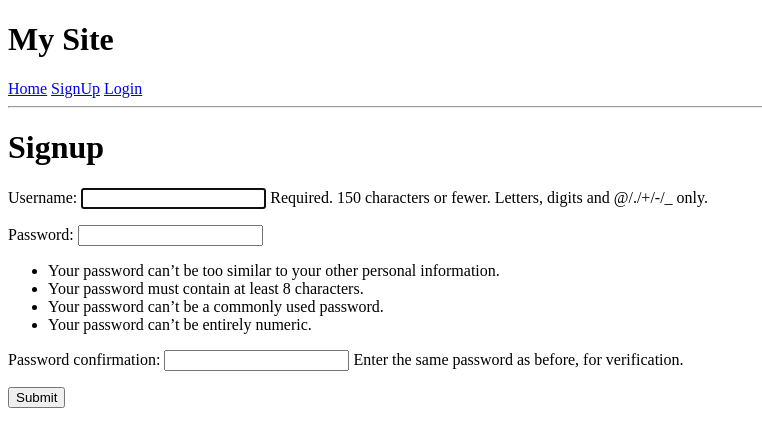
After one commit to ziaurjoy/authentication, a Django app: page /signup in a window 1280 px wide. The commit adds this page. Shown: the top 447 px of the page, without its empty margins (0-762 px from the left). Run offline with Django 3.2, Linux system fonts and the light colour scheme.

Commit message:
login done

```diff
--- a/core/views.py
+++ b/core/views.py
@@ -1,6 +1,17 @@
-from django.shortcuts import render
-
+from django.contrib.auth.models import User
+from django.shortcuts import render, redirect
+from django.contrib.auth.forms import UserCreationForm
 # Create your views here.
 
 def home(request):
-    return render(request,'home.html')
+    users = User.objects.count()
+    return render(request,'home.html',context={'users': users})
+
+def signup(request):
+    form = UserCreationForm()
+    if request.method == 'POST':
+        form = UserCreationForm(request.POST)
+        if form.is_valid():
+            form.save()
+            redirect('home')
+    return render(request, 'registration/signup.html',context={'form':form})
--- a/mysite/settings.py
+++ b/mysite/settings.py
@@ -121,3 +121,5 @@ USE_TZ = True
 # https://docs.djangoproject.com/en/3.1/howto/static-files/
 
 STATIC_URL = '/static/'
+
+LOGIN_REDIRECT_URL = 'home'
--- a/mysite/urls.py
+++ b/mysite/urls.py
@@ -1,8 +1,10 @@
 
 from django.contrib import admin
-from django.urls import path
+from django.urls import path,include
 from core import views
 urlpatterns = [
     path('admin/', admin.site.urls),
-    path('', views.home, name = 'home')
+    path('', views.home, name = 'home'),
+    path('signup', views.signup, name = 'signup'),
+    path('accounts/', include('django.contrib.auth.urls')),
 ]
--- a/templates/base.html
+++ b/templates/base.html
@@ -6,6 +6,9 @@
 </head>
 <body>
 <h1>My Site</h1>
+<a href="{% url 'home' %}">Home</a>
+<a href="{% url 'signup' %}">SignUp</a>
+<a href="{% url 'login' %}">Login</a>
 <hr>
 {% block content %}
 
--- a/templates/home.html
+++ b/templates/home.html
@@ -1,4 +1,7 @@
 {% extends 'base.html' %}
 {% block content %}
 <h1>Home Page</h1>
+<h3> Welcome to my {{ user.username }} </h3>
+<p>Total users : <strong>{{ users }}</strong></p>
+
 {% endblock %}
--- /dev/null
+++ b/templates/registration/signup.html
@@ -0,0 +1,9 @@
+{% extends 'base.html' %}
+{% block content %}
+<h1>Signup</h1>
+<form method="post">
+    {% csrf_token %}
+    {{ form.as_p }}
+    <input type="submit">
+</form>
+{% endblock %}
```
Also changed, not shown: templates/registration/login.html (added, +9 -0 lines).
